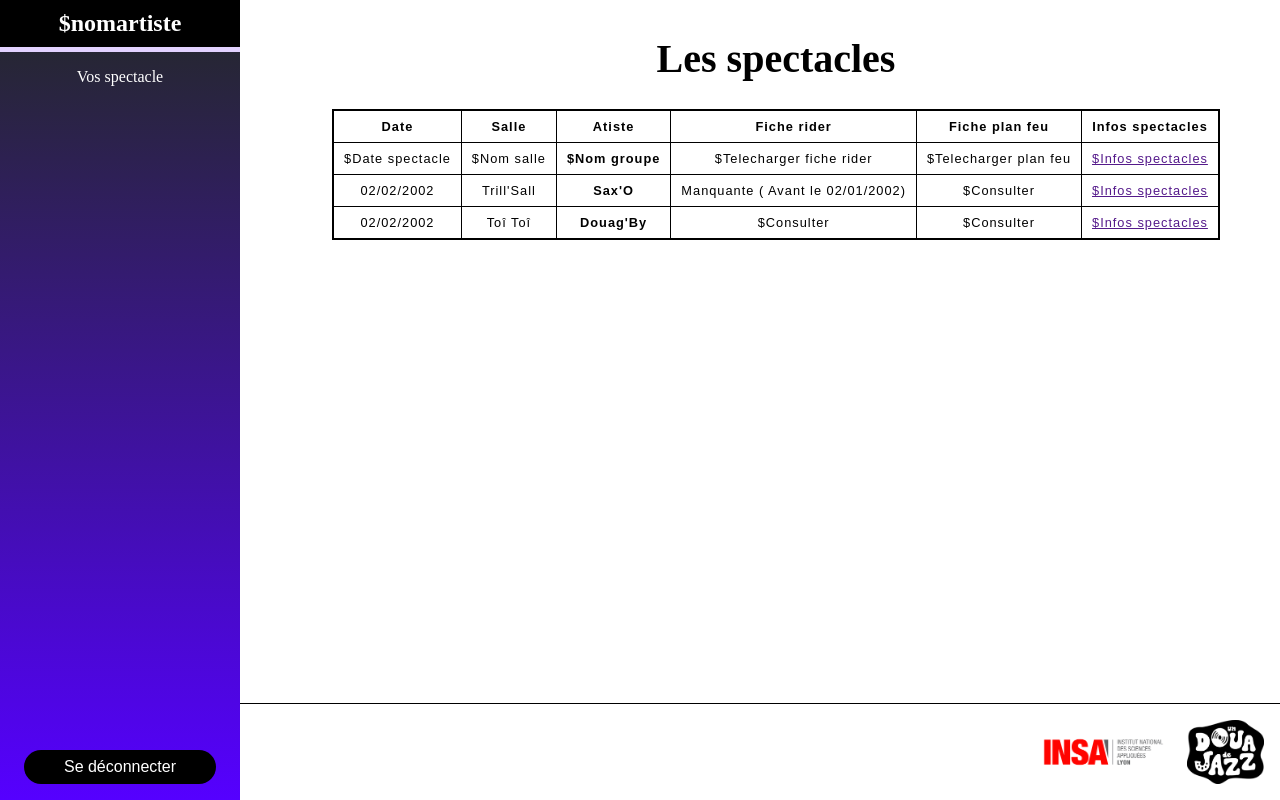
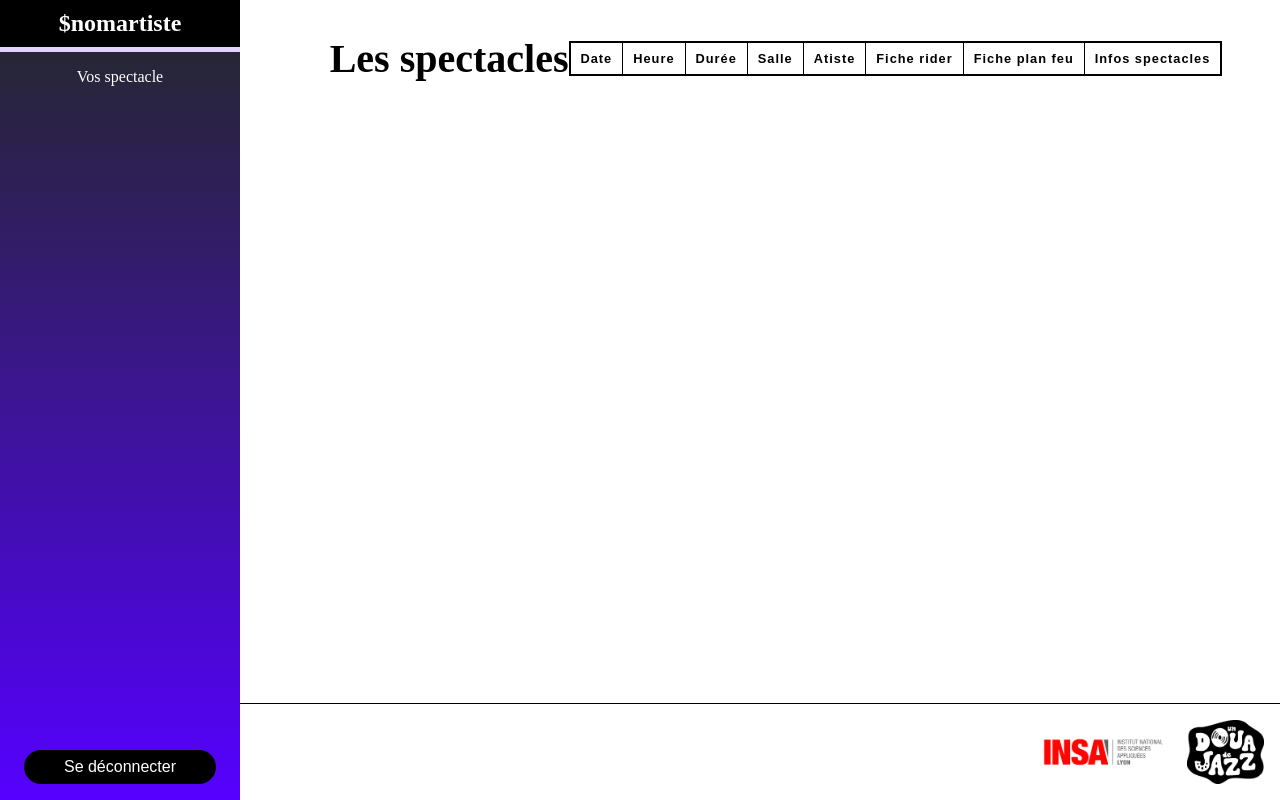
Before and after one commit to KillianCARRAT/PROJET_FI, a PHP site: page /src/Views/Liste_Spec_Tech.php in a window 1280 px wide. Run offline with PHP 8.4, Linux system fonts and the light colour scheme; tables that the repository leaves empty or names only in its code hold one stand-in row (values such as "Sample post"); lists and menus that the app fills with data are empty.

Commit message:
liste_spect_tech lié à la bd

```diff
--- a/src/Views/Liste_Spec_Tech.php
+++ b/src/Views/Liste_Spec_Tech.php
@@ -11,6 +11,8 @@ include 'head.php'; ?>
                 <thead>
                     <tr>
                         <th scope="col">Date</th>
+                        <th scope="col">Heure</th>
+                        <th scope="col">Durée</th>
                         <th scope="col">Salle</th>
                         <th scope="col">Atiste</th>
                         <th scope="col">Fiche rider</th>
@@ -18,32 +20,26 @@ include 'head.php'; ?>
                         <th scope="col">Infos spectacles</th>
                     </tr>
                 </thead>
-                <tbody>
-                    <tr>
-                        <td>$Date spectacle</td>
-                        <td>$Nom salle</td>
-                        <th scope="row">$Nom groupe</th>
-                        <td>$Telecharger fiche rider</td>
-                        <td>$Telecharger plan feu</td>
-                        <td><a href="">$Infos spectacles</a></td>
-                    </tr>
-                    <tr>
-                        <td>02/02/2002</td>
-                        <td>Trill'Sall</td>
-                        <th scope="row">Sax'O</th>
-                        <td>Manquante ( Avant le 02/01/2002)</td>
-                        <td>$Consulter</td>
-                        <td><a href="">$Infos spectacles</a></td>
-                    </tr>
-                    <tr>
-                        <td>02/02/2002</td>
-                        <td>Toî Toî</td>
-                        <th scope="row">Douag'By</th>
-                        <td>$Consulter</td>
-                        <td>$Consulter</td>
-                        <td><a href="">$Infos spectacles</a></td>
-                    </tr>
-                </tbody>
+                <?php $reponse = $bdd->query('SELECT * FROM CONCERT NATURAL JOIN SALLE NATURAL JOIN GROUPE');
+                while ($donnees = $reponse->fetch()) {
+                ?>
+                    <tbody>
+                        <tr>
+                            <td><?php echo $donnees['dateCo']; ?></td>
+                            <td><?php echo $donnees['debutConcert']; ?></td>
+                            <td><?php echo $donnees['dureeConcert']; ?></td>
+                            <td><?php echo $donnees['nomS']; ?></td>
+                            <td><?php echo $donnees['nomG']; ?></td>
+                            <td><a href="src/Views/rider.php">Fiche rider</a></td>
+                            <td>Plan feu</td>
+                            <td><a href="">Info spectacle</a></td>
+                        </tr>
+
+                    </tbody>
+                <?php
+                }
+                $reponse->closeCursor();
+                ?>
             </table>
         </div>
     </main>
```
